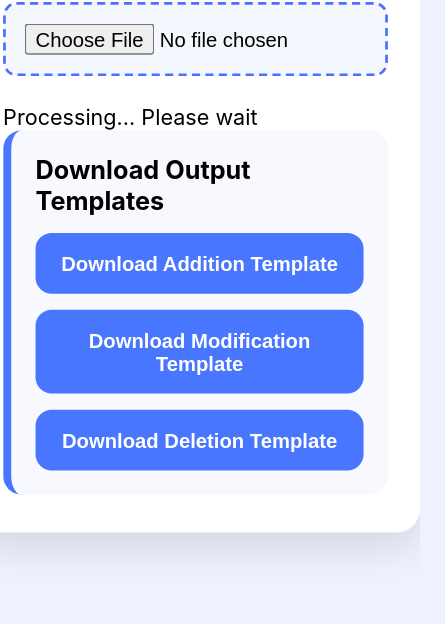
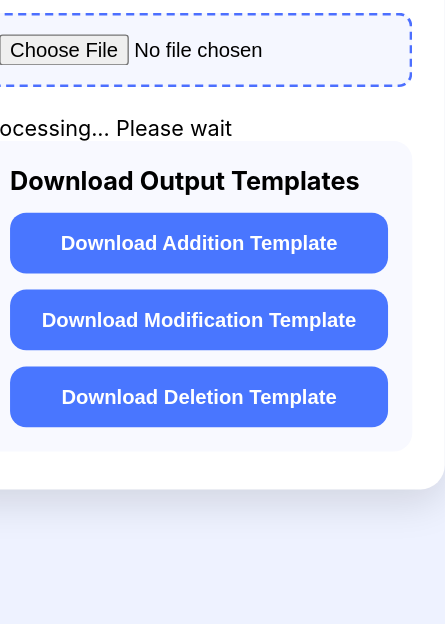
Before and after one commit to rohittt-1505/excel-automation, a plain HTML site: page index.html in a window 390 px wide. Shown: the part 220-844 px from the top of the page, 445 px wide, since content can reach past the window. Drawn offline with Linux system fonts and the light colour scheme.

Commit message:
Update style.css

```diff
--- a/style.css
+++ b/style.css
@@ -24,14 +24,14 @@ body {
 /* MAIN CARD */
 .container {
     width: 100%;
-    max-width: 420px;      /* PERFECT LOGIN SIZE */
+    max-width: 700px;      /* PERFECT LOGIN SIZE */
     background: white;
     padding: 28px 24px;
     border-radius: 18px;
     box-shadow: 0 10px 30px rgba(0,0,0,0.12);
 
     /* CRITICAL FIX: PREVENT TINY LOOK ON PHONE */
-    transform: scale(1.2);
+    transform: scale(1.3);
     transform-origin: center;
 }
 
@@ -84,7 +84,7 @@ button {
     }
 
     .container {
-        max-width: 90%;
+        max-width: 100%;
         transform: scale(1.35);    /* MAKE IT BIG ON MOBILE */
     }
 
```
